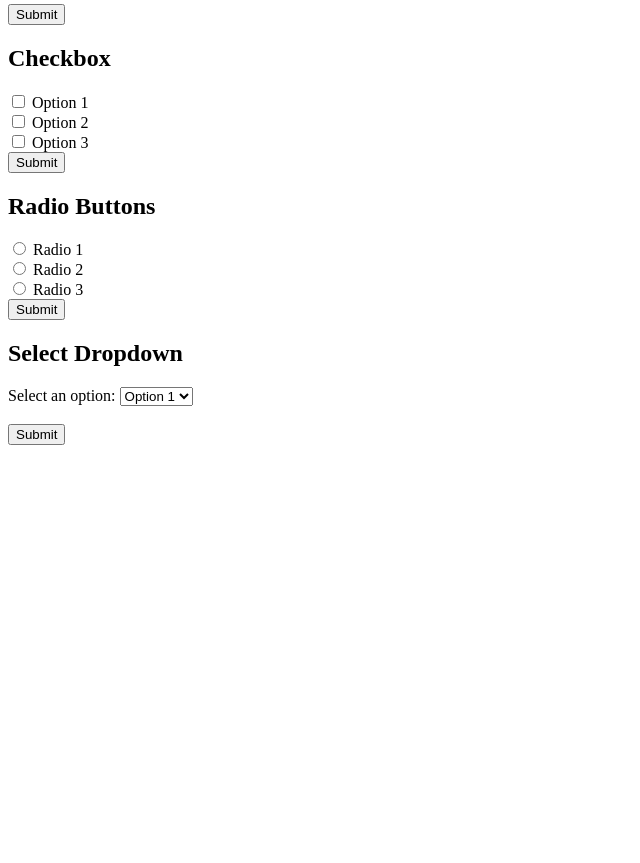
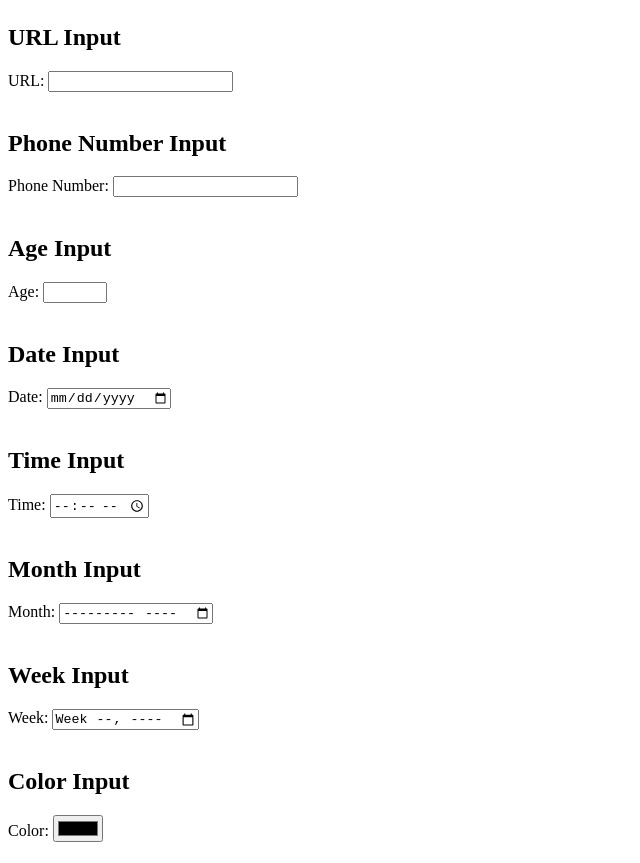
Before and after one commit to BackBenchDreamer/CodeVoyage, a plain HTML site: page HTML/10_forms.html in a window 1280 px wide. Shown: the part 240-1103 px from the top of the page, without its empty margins (0-640 px from the left). Before the commit the page ends 800 px from the top, so only its background shows below. Drawn offline with Linux system fonts and the light colour scheme.

Commit message:
forms_update

```diff
--- a/HTML/10_forms.html
+++ b/HTML/10_forms.html
@@ -16,8 +16,54 @@
 
         <label for="password">Password:</label>
         <input type="password" id="password" name="password" required><br><br>
+    </form>
 
-        <input type="submit" value="Submit">
+    <h2>URL Input</h2>
+    <form>
+        <label for="url">URL:</label>
+        <input type="url" id="url" name="url" required><br><br>
+    </form>
+
+    <h2>Phone Number Input</h2>
+    <form>
+        <label for="phone">Phone Number:</label>
+        <input type="tel" id="phone" name="phone" required><br><br>
+    </form>
+
+    <h2>Age Input</h2>
+    <form>
+        <label for="age">Age:</label>
+        <input type="number" id="age" name="age" min="0" max="100" required><br><br>
+    </form>
+
+    <h2>Date Input</h2>
+    <form>
+        <label for="date">Date:</label>
+        <input type="date" id="date" name="date" required><br><br>
+    </form>
+
+    <h2>Time Input</h2>
+    <form>
+        <label for="time">Time:</label>
+        <input type="time" id="time" name="time" required><br><br>
+    </form>
+
+    <h2>Month Input</h2>
+    <form>
+        <label for="month">Month:</label>
+        <input type="month" id="month" name="month" required><br><br>
+    </form>
+
+    <h2>Week Input</h2>
+    <form>
+        <label for="week">Week:</label>
+        <input type="week" id="week" name="week" required><br><br>
+    </form>
+
+    <h2>Color Input</h2>
+    <form>
+        <label for="color">Color:</label>
+        <input type="color" id="color" name="color" required><br><br>
     </form>
 
     <h2>Checkbox</h2>
@@ -30,8 +76,6 @@
 
         <input type="checkbox" id="option3" name="option3" value="option3">
         <label for="option3">Option 3</label><br>
-
-        <input type="submit" value="Submit">
     </form>
 
     <h2>Radio Buttons</h2>
@@ -44,8 +88,6 @@
 
         <input type="radio" id="radio3" name="radio" value="radio3">
         <label for="radio3">Radio 3</label><br>
-
-        <input type="submit" value="Submit">
     </form>
 
     <h2>Select Dropdown</h2>
@@ -56,9 +98,18 @@
             <option value="option2">Option 2</option>
             <option value="option3">Option 3</option>
         </select><br><br>
-
-        <input type="submit" value="Submit">
     </form>
 
+    <h2>File Input</h2>
+    <form>
+        <label for="file">File:</label>
+        <input type="file" id="file" name="file"><br><br>
+    </form>
+
+    <h2>Description Form</h2>
+    <form>
+        <label for="description">Description:</label><br>
+        <textarea id="description" name="description" rows="4" cols="50"></textarea><br><br>
+    </form>
 </body>
 </html>
```
